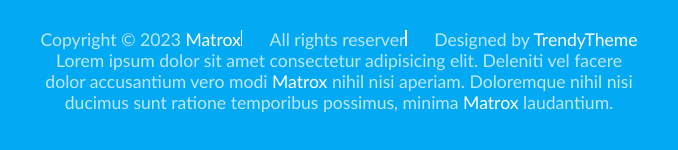
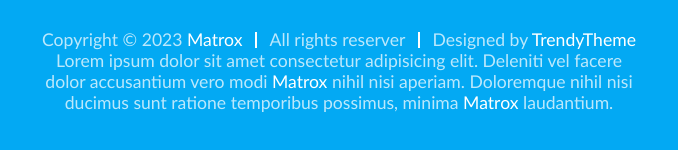
Before and after one commit to front-end-by-rimantas/44-grupe-coming-soon, a website: page index.html in a window 1280 px wide. Shown: the part 776-926 px from the top of the page, 301-979 px from the left. Drawn offline with Linux system fonts and the light colour scheme.

Commit message:
Footer pseudo elements

```diff
--- a/css/pages/home.css
+++ b/css/pages/home.css
@@ -65,12 +65,19 @@ footer > .row-short a {
     margin-bottom: 2rem;
 }
 
+.text-trio > p {
+    position: relative;
+}
 .text-trio > p::after {
     content: '';
-    display: inline-block;
+    display: none;
     width: 0.1rem;
     height: 1rem;
     background-color: #fff;
+    position: absolute;
+    top: 50%;
+    right: -0.9rem;
+    transform: translateY(-50%);
 }
 .text-trio > p:last-child::after {
     display: none;
@@ -81,4 +88,7 @@ footer > .row-short a {
         display: flex;
         gap: 1.7rem;
     }
+    .text-trio > p::after {
+        display: block;
+    }
 }
```
